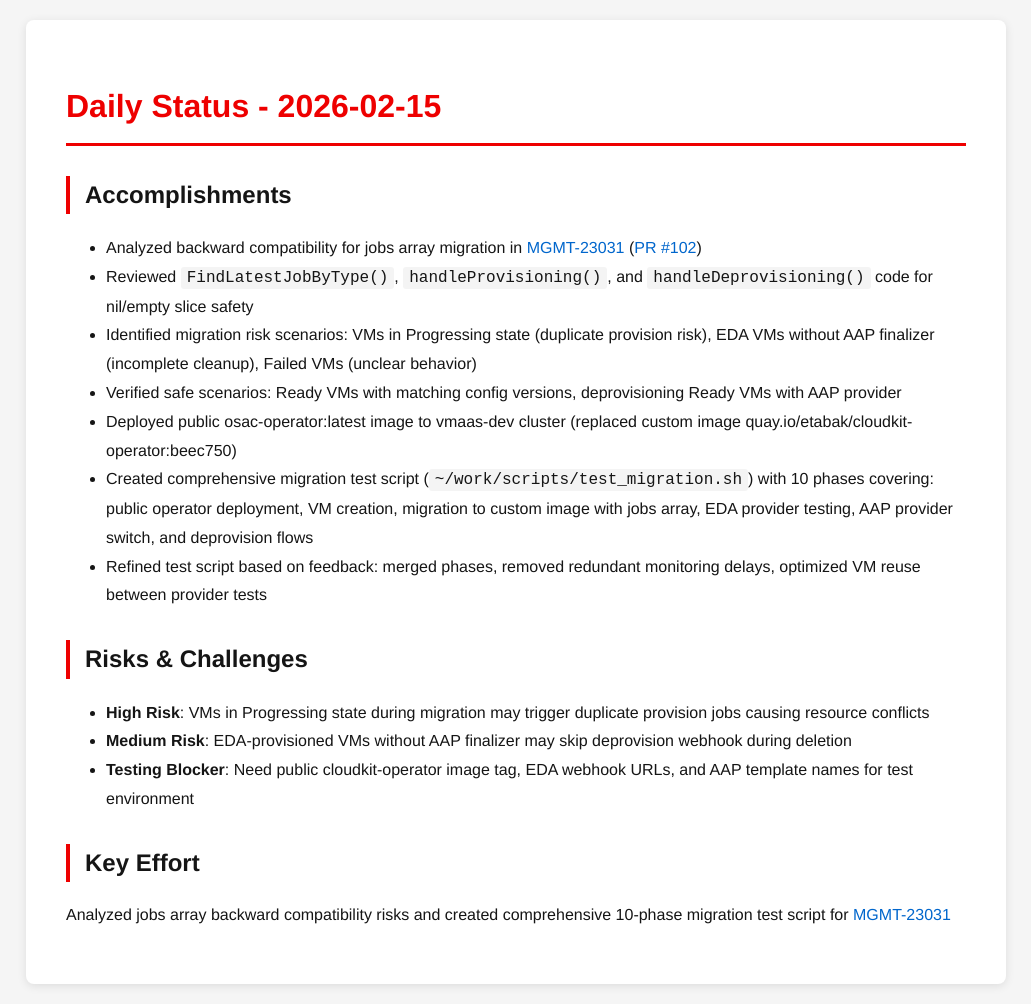
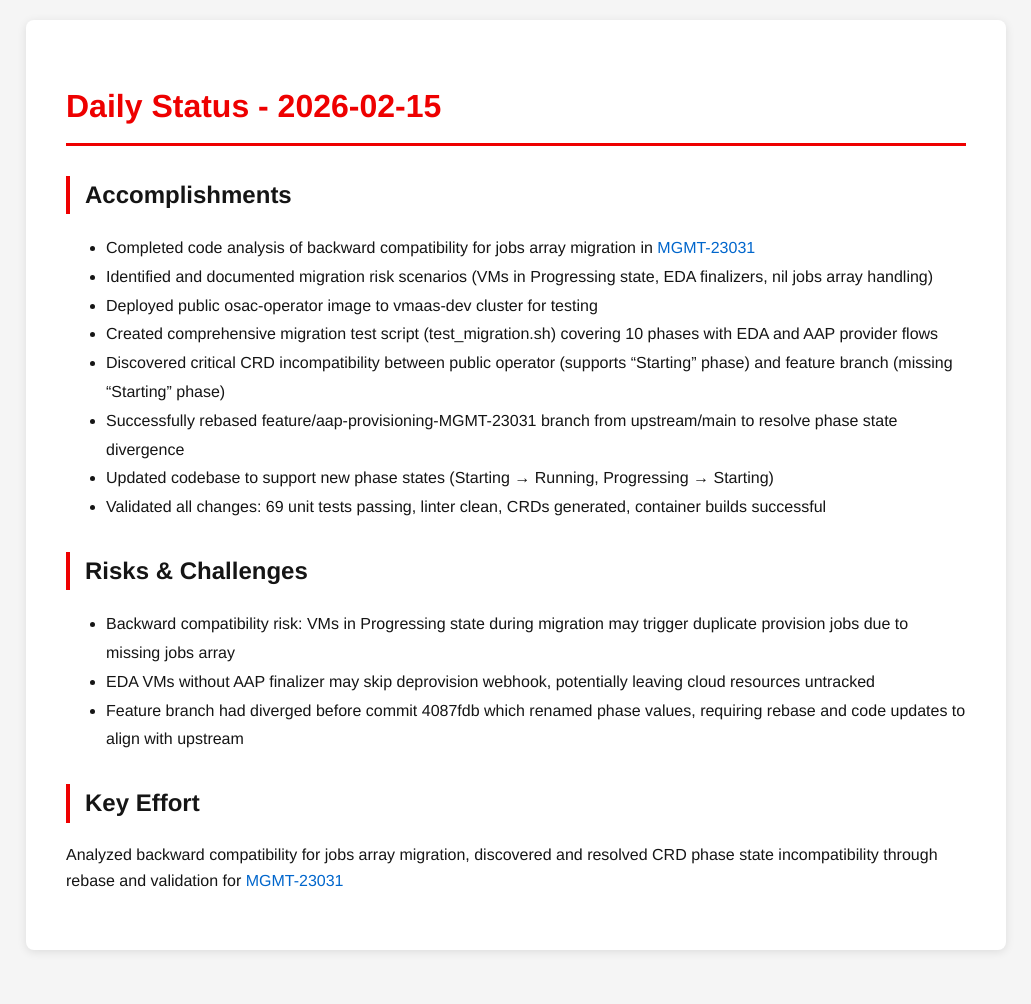
Before and after one commit to tzvatot/daily-status, a Jekyll site: the page built from 2026-02-15.md, in a window 1280 px wide. Shown: the whole page, without its empty margins (124-1155 px from the left). Built offline with Jekyll 4.4.1, drawn with Linux system fonts in a browser that asks for light colours; after the commit the page ends 970 px from its top, so only the background shows below that.

Commit message:
Daily status update - 2026-02-15

```diff
--- a/2026-02-15.md
+++ b/2026-02-15.md
@@ -7,18 +7,19 @@ date: 2026-02-15
 # Daily Status - 2026-02-15
 
 ## Accomplishments
-- Analyzed backward compatibility for jobs array migration in [MGMT-23031](https://issues.redhat.com/browse/MGMT-23031) ([PR #102](https://github.com/osac-project/osac-operator/pull/102))
-- Reviewed `FindLatestJobByType()`, `handleProvisioning()`, and `handleDeprovisioning()` code for nil/empty slice safety
-- Identified migration risk scenarios: VMs in Progressing state (duplicate provision risk), EDA VMs without AAP finalizer (incomplete cleanup), Failed VMs (unclear behavior)
-- Verified safe scenarios: Ready VMs with matching config versions, deprovisioning Ready VMs with AAP provider
-- Deployed public osac-operator:latest image to vmaas-dev cluster (replaced custom image quay.io/etabak/cloudkit-operator:beec750)
-- Created comprehensive migration test script (`~/work/scripts/test_migration.sh`) with 10 phases covering: public operator deployment, VM creation, migration to custom image with jobs array, EDA provider testing, AAP provider switch, and deprovision flows
-- Refined test script based on feedback: merged phases, removed redundant monitoring delays, optimized VM reuse between provider tests
+- Completed code analysis of backward compatibility for jobs array migration in [MGMT-23031](https://issues.redhat.com/browse/MGMT-23031)
+- Identified and documented migration risk scenarios (VMs in Progressing state, EDA finalizers, nil jobs array handling)
+- Deployed public osac-operator image to vmaas-dev cluster for testing
+- Created comprehensive migration test script (test_migration.sh) covering 10 phases with EDA and AAP provider flows
+- Discovered critical CRD incompatibility between public operator (supports "Starting" phase) and feature branch (missing "Starting" phase)
+- Successfully rebased feature/aap-provisioning-MGMT-23031 branch from upstream/main to resolve phase state divergence
+- Updated codebase to support new phase states (Starting → Running, Progressing → Starting)
+- Validated all changes: 69 unit tests passing, linter clean, CRDs generated, container builds successful
 
 ## Risks & Challenges
-- **High Risk**: VMs in Progressing state during migration may trigger duplicate provision jobs causing resource conflicts
-- **Medium Risk**: EDA-provisioned VMs without AAP finalizer may skip deprovision webhook during deletion
-- **Testing Blocker**: Need public cloudkit-operator image tag, EDA webhook URLs, and AAP template names for test environment
+- Backward compatibility risk: VMs in Progressing state during migration may trigger duplicate provision jobs due to missing jobs array
+- EDA VMs without AAP finalizer may skip deprovision webhook, potentially leaving cloud resources untracked
+- Feature branch had diverged before commit 4087fdb which renamed phase values, requiring rebase and code updates to align with upstream
 
 ## Key Effort
-Analyzed jobs array backward compatibility risks and created comprehensive 10-phase migration test script for [MGMT-23031](https://issues.redhat.com/browse/MGMT-23031)
+Analyzed backward compatibility for jobs array migration, discovered and resolved CRD phase state incompatibility through rebase and validation for [MGMT-23031](https://issues.redhat.com/browse/MGMT-23031)
```
